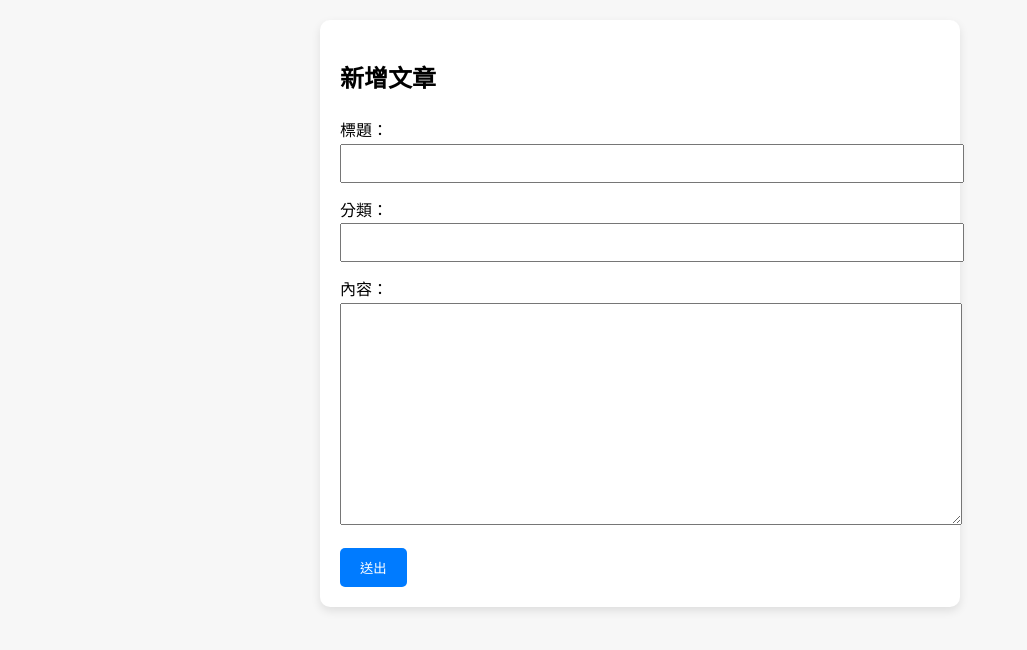
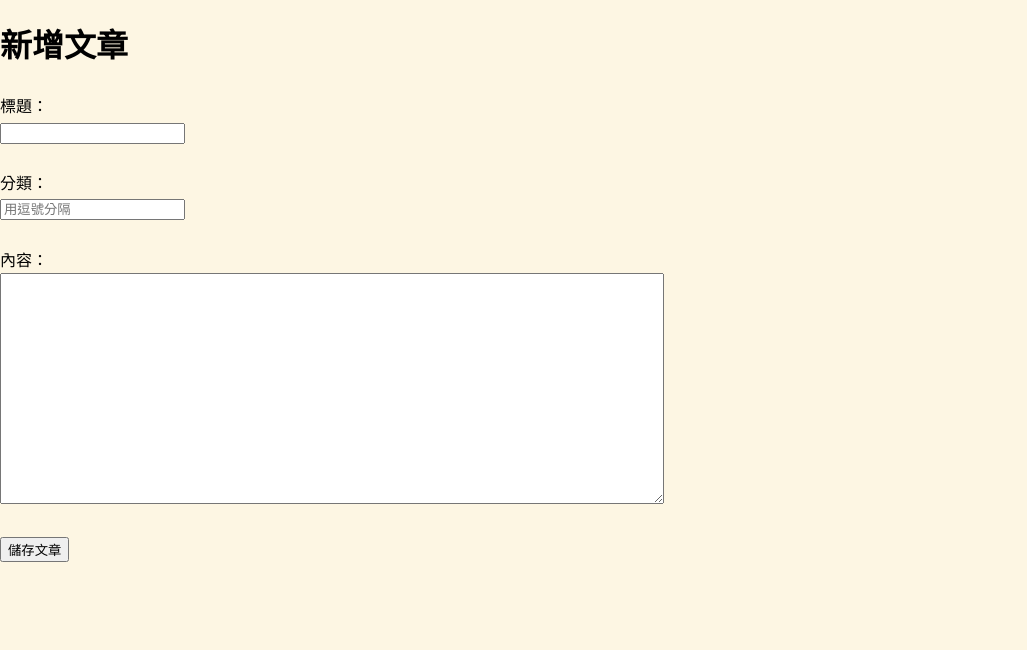
Before and after one commit to KenHAI666/Runing9TO5, a Flask app: page / in a window 1280 px wide. Shown: the top 650 px of the page, without its empty margins (0-1027 px from the left). Run offline with Flask 3, Linux system fonts and the light colour scheme; parts of the project's set-up code (start-up, migrations or seed data) failed here and were passed over.

Commit message:
Update index.html

```diff
--- a/templates/index.html
+++ b/templates/index.html
@@ -1,34 +1,23 @@
 <!DOCTYPE html>
-<html lang="zh-Hant">
+<html lang="zh-TW">
 <head>
-  <meta charset="UTF-8">
-  <title>後台管理</title>
-  <link rel="stylesheet" href="/assets/css/style.css">
-  <style>
-    body { font-family: sans-serif; padding: 20px; background: #f7f7f7; }
-    .form-card {
-      max-width: 600px; margin: auto; background: #fff;
-      padding: 20px; border-radius: 10px;
-      box-shadow: 0 4px 10px rgba(0,0,0,0.1);
-    }
-    textarea { width: 100%; height: 200px; }
-    input, textarea { margin-bottom: 15px; padding: 10px; width: 100%; }
-    button { padding: 10px 20px; border: none; background: #007bff; color: white; border-radius: 5px; cursor: pointer; }
-    button:hover { background: #0056b3; }
-  </style>
+    <meta charset="UTF-8">
+    <title>後台新增文章</title>
+    <link rel="stylesheet" href="../assets/css/style.css">
 </head>
 <body>
-  <div class="form-card">
-    <h2>新增文章</h2>
-    <form action="/new" method="post">
-      <label>標題：</label>
-      <input type="text" name="title" required>
-      <label>分類：</label>
-      <input type="text" name="category" required>
-      <label>內容：</label>
-      <textarea name="content" required></textarea>
-      <button type="submit">送出</button>
+    <h1>新增文章</h1>
+    <form method="post">
+        <label>標題：</label><br>
+        <input type="text" name="title" required><br><br>
+
+        <label>分類：</label><br>
+        <input type="text" name="categories" required placeholder="用逗號分隔"><br><br>
+
+        <label>內容：</label><br>
+        <textarea name="content" rows="15" cols="80" required></textarea><br><br>
+
+        <input type="submit" value="儲存文章">
     </form>
-  </div>
 </body>
 </html>
```
